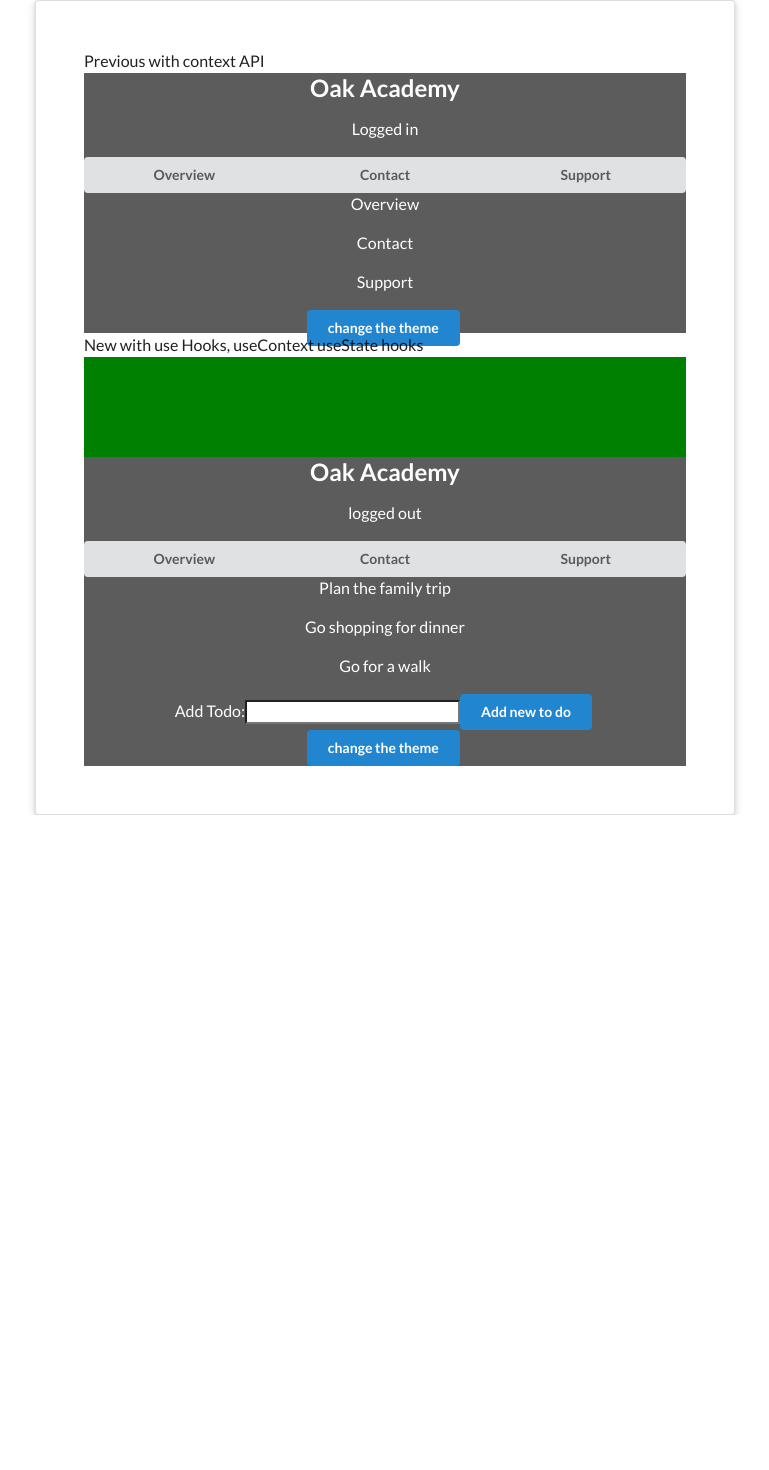
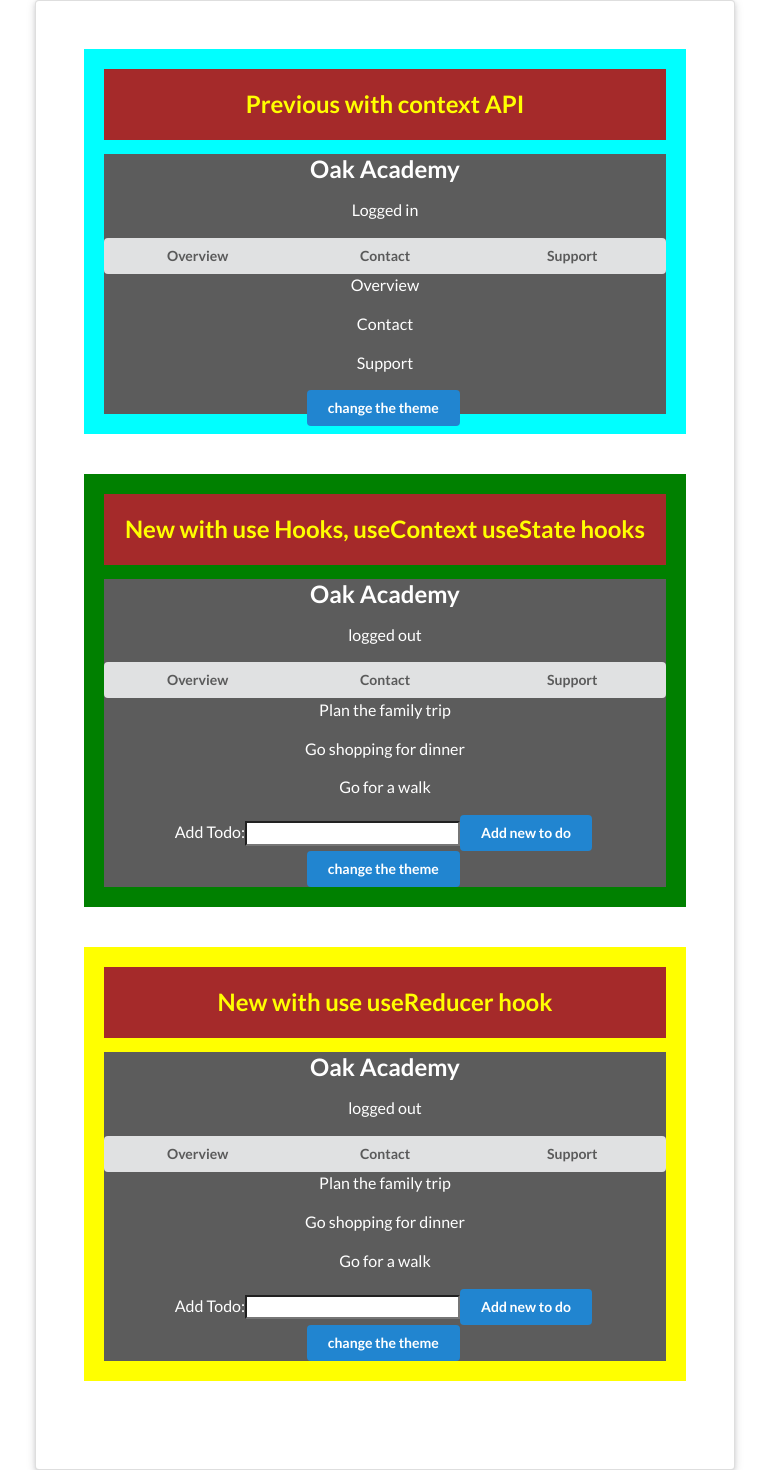
Before and after one commit to snegib/mernapp2021, a React (Create React App) app in the folder contextapi/: page / in a window 1280 px wide. Shown: the whole page, without its empty margins (255-1024 px from the left). Before the commit the page ends 815 px from the top, so only its background shows below. Built offline with nearby package versions, Linux system fonts and the light colour scheme.

Commit message:
contextapi just setup pages for useReducer hook

```diff
--- a/contextapi/src/App.js
+++ b/contextapi/src/App.js
@@ -3,6 +3,7 @@ import Navbar from './components/Navbar';
 import TodoList from './components/TodoList';
 import NavbarD from './components/NavbarD';
 import TodoListD from './components/TodoListD';
+import TodoListUseReducer from './components/TodoList_useReducer';
 
 /* STEP 11
 import ThemeContextProvider*/
@@ -13,10 +14,25 @@ import AuthContextProvider from './contexts/AuthContext';
 import AuthContextProviderD from './contexts/AuthContextD';
 
 import TodoListContextProvider from './contexts/TodoListContext';
+import TodoListContext_useReducerProvider from './contexts/TodoListContext_useReducer';
 const App = () => {
   return (
     <div className="App">
       <div className="ui raised very padded text container segment">
+        <div
+          style={{ background: 'cyan', padding: '20px', marginBottom: '40px', textAlign: 'center' }}
+        >
+          <h2
+            style={{
+              background: 'brown',
+              padding: '20px',
+              textAlign: 'center',
+              fontWeight: 'bold',
+              color: 'yellow'
+            }}
+          >
+           Previous with context API
+          </h2>
           {/* STEP 28
         call other context provider 'AuthContextProvider' and wrap previous provider  'ThemeContextProvider' with it.
          */}
@@ -41,21 +57,58 @@ const App = () => {
         So inside the 'ThemeContextProvider' component, we can access 'Navbar' and the 'TodoList' components
         */}
             <ThemeContextProvider>
-            Previous with context API
+
               <Navbar />
               <TodoList />
             </ThemeContextProvider>
           </AuthContextProvider>
+        </div>
+        <div
+          style={{ background: 'green', padding: '20px',  marginBottom: '40px', textAlign: 'center' }}
+        >
+          <h2
+            style={{
+              background: 'brown',
+              padding: '20px',
+              textAlign: 'center',
+              fontWeight: 'bold',
+              color: 'yellow'
+            }}
+          >
+            New with use Hooks, useContext useState hooks
+          </h2>
           <AuthContextProviderD>
             <TodoListContextProvider>
               <ThemeContextProvider>
-              New with use Hooks, useContext useState hooks
-              <div style={{ height: '100px', background: 'green' }}></div>
                 <NavbarD />
                 <TodoListD />
               </ThemeContextProvider>
             </TodoListContextProvider>
           </AuthContextProviderD>
+        </div>
+        <div
+          style={{ background: 'yellow', padding: '20px',   marginBottom: '40px', textAlign: 'center' }}
+        >
+          <h2
+            style={{
+              background: 'brown',
+              padding: '20px',
+              textAlign: 'center',
+              fontWeight: 'bold',
+              color: 'yellow'
+            }}
+          >
+            New with use useReducer hook
+          </h2>
+          <AuthContextProviderD>
+            <TodoListContext_useReducerProvider>
+              <ThemeContextProvider>
+                <NavbarD />
+                <TodoListUseReducer />
+              </ThemeContextProvider>
+            </TodoListContext_useReducerProvider>
+          </AuthContextProviderD>
+        </div>
       </div>
     </div>
   );
--- /dev/null
+++ b/contextapi/src/components/TodoList_useReducer.js
@@ -0,0 +1,76 @@
+import React, { useContext, useState } from 'react';
+import { ThemeContext } from '../contexts/ThemeContext';
+import { TodoListContext_useReducer } from '../contexts/TodoListContext_useReducer';
+
+const TodoList_useReducer = () => {
+  const { todos, addTodo, removeTodo } = useContext(
+    TodoListContext_useReducer
+  );
+  console.log('TodoListD todos ', todos, addTodo);
+
+  const { isDarkTheme, darkTheme, lightTheme, changeTheme } =
+    useContext(ThemeContext);
+
+  const theme = isDarkTheme ? darkTheme : lightTheme;
+  const [todo, setTodo] = useState('');
+  console.log(
+    'ThemeContext context in TodoListD render ',
+    useContext(ThemeContext)
+  );
+
+  const handleChange = e => {
+    console.log(e.target.value);
+    setTodo(e.target.value);
+  };
+
+  const handleFormSubmit = e => {
+    e.preventDefault();
+    addTodo(todo);
+  };
+
+  const handleRemoveTodo = e => {
+    const id = e.target.id;
+    removeTodo(id);
+  };
+  return (
+    <div
+      style={{
+        background: theme.background,
+        color: theme.text,
+        textAlign: 'center',
+      }}
+    >
+      {todos.length ? (
+        todos.map(todo => {
+          return (
+            <p
+              id={todo.id}
+              onClick={handleRemoveTodo}
+              key={todo.id}
+              className="item"
+            >
+              {todo.text}
+            </p>
+          );
+        })
+      ) : (
+        <div> you don't have todos </div>
+      )}
+
+      <form onSubmit={handleFormSubmit}>
+        <label htmlFor="todo">Add Todo:</label>
+        <input type="text" id="todo" onChange={handleChange} />
+        <input
+          type="submit"
+          value="Add new to do"
+          className="ui primary button"
+        />
+      </form>
+      <button className="ui button primary" onClick={changeTheme}>
+        change the theme
+      </button>
+    </div>
+  );
+};
+
+export default TodoList_useReducer;
--- /dev/null
+++ b/contextapi/src/contexts/TodoListContext_useReducer.js
@@ -0,0 +1,31 @@
+import React, { createContext, useState } from 'react';
+
+export const TodoListContext_useReducer = createContext();
+
+const TodoListContext_useReducerProvider = ({ children }) => {
+  console.log('TodoListContext ', children);
+  const [todos, setTodos] = useState([
+    { text: 'Plan the family trip', id: 1 },
+    { text: 'Go shopping for dinner', id: 2 },
+    { text: 'Go for a walk', id: 3 },
+  ]);
+
+  const addTodo = todo => {
+    setTodos([...todos, { text: todo, id: Math.random() }]);
+  };
+
+  const removeTodo = id => {
+    setTodos(
+      todos.filter(todo => {
+        return todo.id !== Number(id);
+      })
+    );
+  };
+  return (
+    <TodoListContext_useReducer.Provider value={{ todos, addTodo, removeTodo }}>
+      {children}
+    </TodoListContext_useReducer.Provider>
+  );
+};
+
+export default TodoListContext_useReducerProvider;
```
Lines whose indentation alone changed are shown as unchanged.
